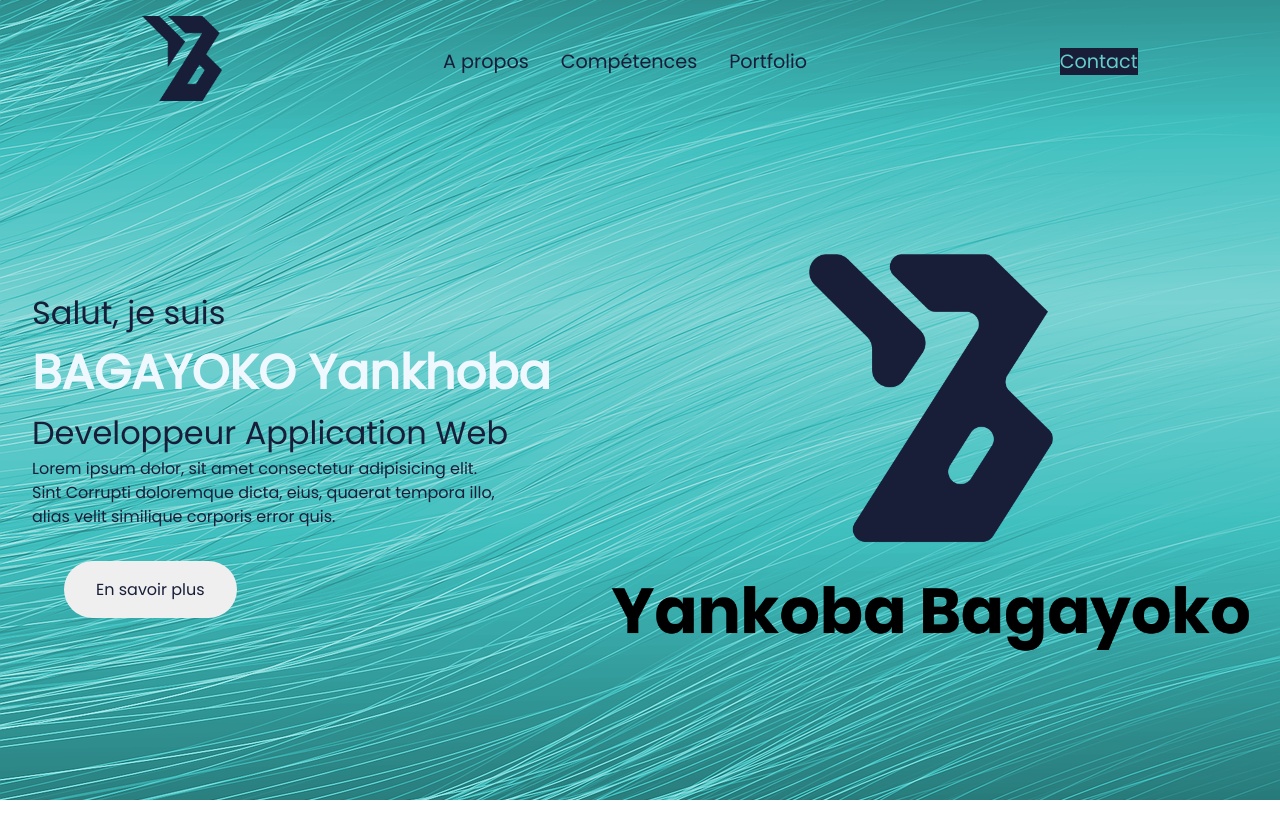
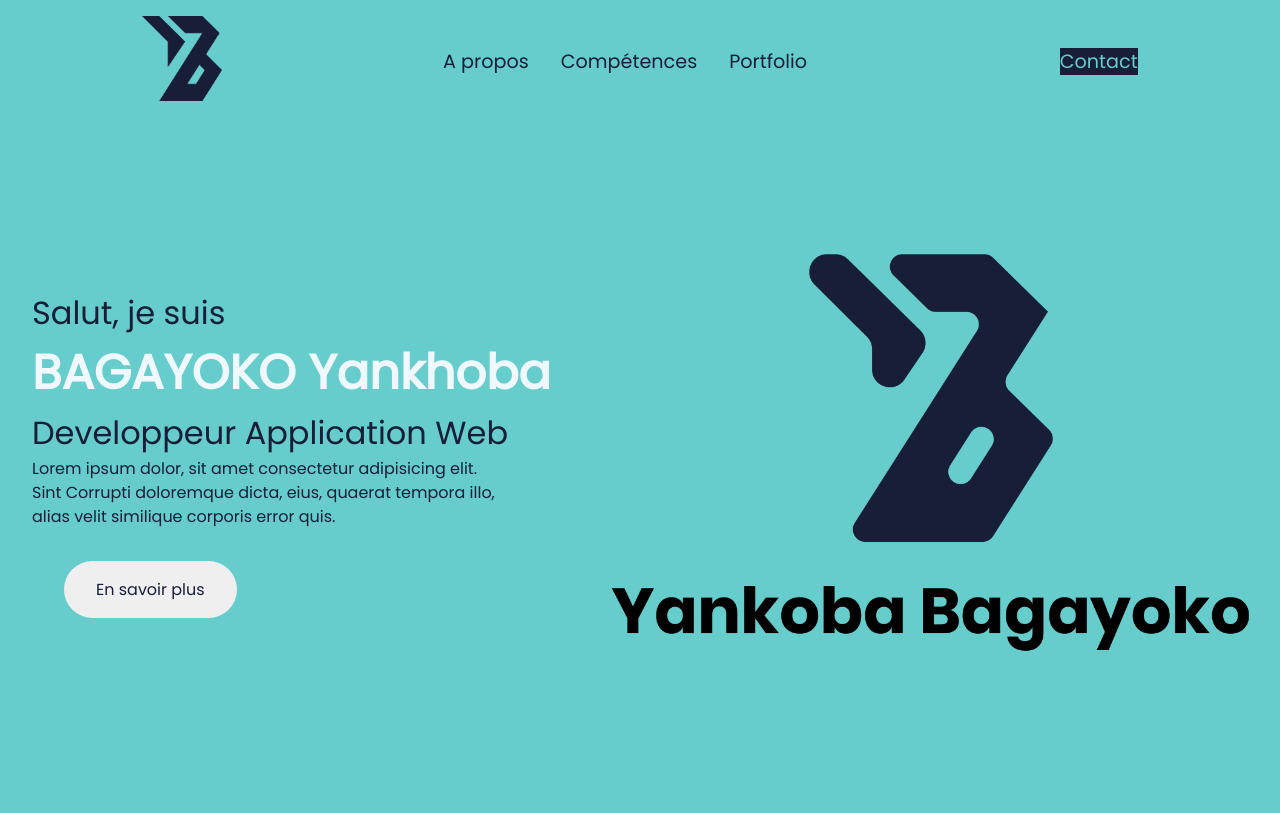
Before and after one commit to Yankhoba92/ResumePortfolio, a React (Vite) app: page / in a window 1280 px wide. Shown: the top 813 px of the page. Built offline with nearby package versions, Linux system fonts and the light colour scheme.

Commit message:
💄 suppression de la class hero

```diff
--- a/src/Pages/Home.jsx
+++ b/src/Pages/Home.jsx
@@ -6,8 +6,9 @@ import Me from "../assets/media/N1.png";
 function Home() {
   return (
     <>
+    <Nav />
       <section className="hero">
-        <Nav />
+
         <div className="aboutContent">
           <div>
             <span className="hello">Salut, je suis</span><br />
--- a/src/Styles/index.css
+++ b/src/Styles/index.css
@@ -8,6 +8,9 @@
   margin: 0;
   padding: 0;
   font-family: 'Poppins',sans-serif;
+}
+body{
+  background-color: #66CCCC;
 }
 
 
@@ -68,13 +71,6 @@ h1{
   -ms-border-radius: 2rem;
   -o-border-radius: 2rem;
 }
-.hero {
-  background-image: url("../assets/media/teal-30.png");
-  background-position: center;
-  background-repeat: no-repeat;
-  background-size: cover;
-  height: 100vh;
-}
 .aboutContent {
   width: 100vw;
   max-width: 86rem;
```
